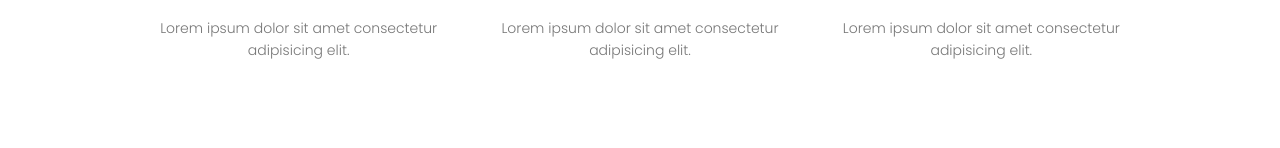
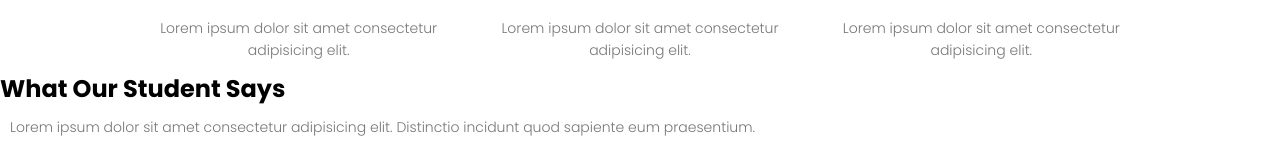
Before and after one commit to kacheeFaith/EDUFORD-OYOL, a plain HTML site: page index.html in a window 1280 px wide. Shown: the part 1796-1944 px from the top of the page. Before the commit the page ends 1867 px from the top, so only its background shows below. Drawn offline with Linux system fonts and the light colour scheme.

Commit message:
almost done
will complete tomorrow.

```diff
--- a/index.html
+++ b/index.html
@@ -55,6 +55,8 @@
     </div>
 </section>
 
+<!------campus---->
+
 <section class="campus">
     <h1>Our Global campus</h1>
     <p>Software development</p>
@@ -81,6 +83,8 @@
     </div>
 </section>
 
+<!----Facilities--->
+
 <section class="facilities">
     <h1>Our facilities</h1>
     <p>Lorem ipsum dolor sit amet consectetur adipisicing elit. Distinctio incidunt quod sapiente eum praesentium.</p>
@@ -104,6 +108,13 @@
     </div>
 </section>
 
+<!-----Testimonials---->
+
+<section class="Testimonials">
+    <h1>What Our Student Says</h1>
+    <p>Lorem ipsum dolor sit amet consectetur adipisicing elit. Distinctio incidunt quod sapiente eum praesentium.</p>
+</section>
+
 
 
 
```
